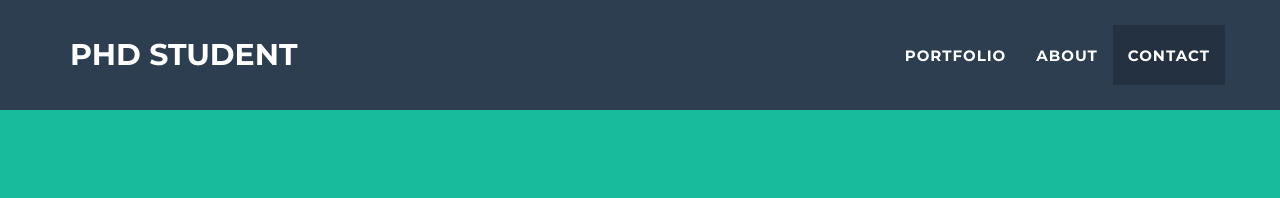
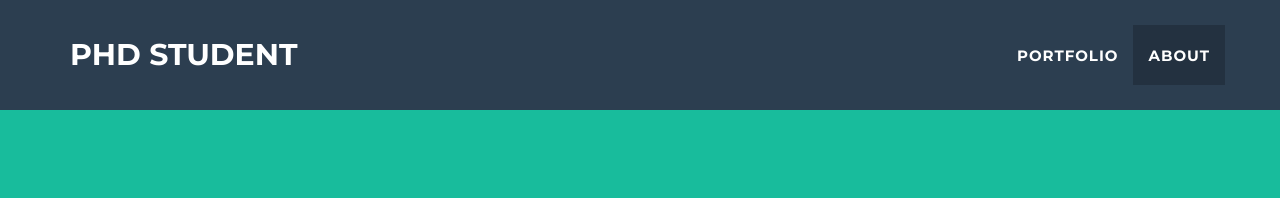
Before and after one commit to jamiedumayne/jamiedumayne.github.io, a Jekyll site: the page built from _posts/2014-07-18-project-1.markdown, in a window 1280 px wide. Shown: the top 198 px of the page. Built offline with Jekyll 4.4.1, drawn with Linux system fonts in a browser that asks for light colours.

Commit message:
Remove Contact in header

```diff
--- a/_config.yml
+++ b/_config.yml
@@ -2,7 +2,7 @@
 title: PhD Student
 email: j.dumayne@lancaster.ac.uk
 url: https://github.com/jeromelachaud/freelancer-theme
-description: "Write an awesome description for your new site here. You can edit this line in _config.yml. It will appear in your document head meta (for Google search results) and in your feed.xml site description."
+description: "Learn a bit more about me."
 keywords: "your keywords, separated by commas"
 skills: "Astrophysicist - Data Scientist - Machine Learning programmer"
 meta_author: Dumayne Jamie
@@ -10,14 +10,11 @@ meta_author: Dumayne Jamie
 # Google webmaster tools
 google_verify:
 
-# https://ssl.bing.com/webmaster/configure/verify/ownership Option 2 content= goes here
-bing_verify:
-
 # Contact form:
 # - static : pass through formspree.io to validate email sending
 # - disqus : replace contact form by disqus thread
 # - comment the line below if you want to stick with the default PHP contact form
-#contact: static
+contact: static
 
 # If you use disqus you need disqus shortname
 # https://help.disqus.com/customer/portal/articles/466208
@@ -44,7 +41,6 @@ social:
     url: https://www.linkedin.com/in/jamiedumayne/
   - title: instagram
     url: https://www.instagram.com/astro_phd/
-
   - title: twitter
     url: http://twitter.com/jekyllrb
 
--- a/_includes/nav.html
+++ b/_includes/nav.html
@@ -24,9 +24,6 @@
         <li class="page-scroll">
           <a href="#about">About</a>
         </li>
-        <li class="page-scroll">
-          <a href="#contact">Contact</a>
-        </li>
       </ul>
     </div>
     <!-- /.navbar-collapse -->
```
Also changed, not shown: 1 other file.
